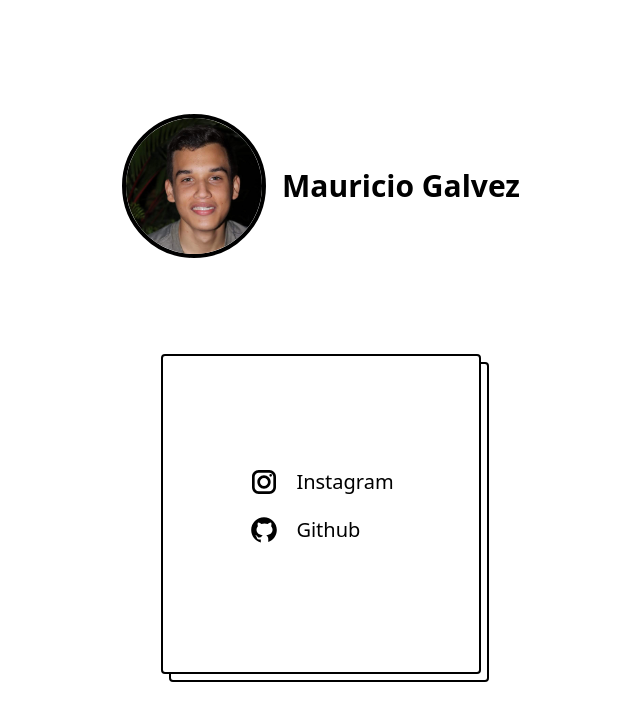
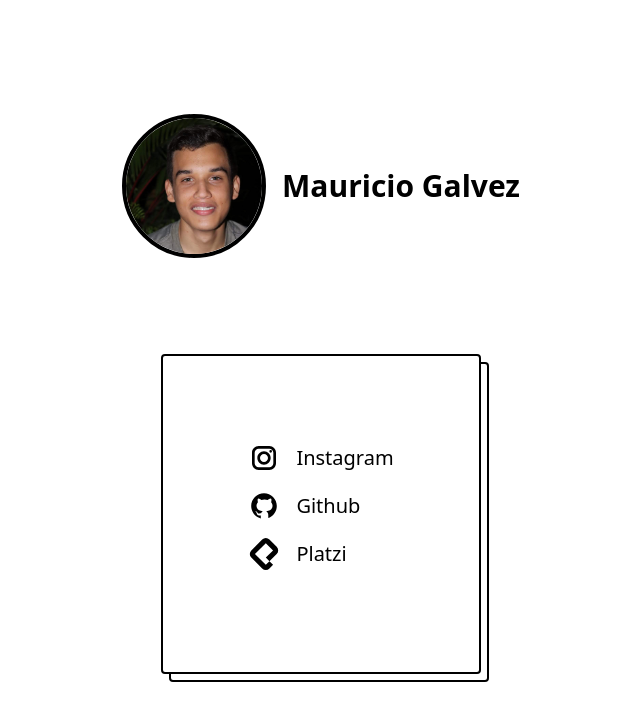
Before and after one commit to mau27galvez/mau27galvez.github.io, a plain HTML site: page index.html in a window 1280 px wide. Shown: the whole page, without its empty margins (319-959 px from the left). Drawn offline with nearby package versions, Linux system fonts and the light colour scheme.

Commit message:
adding platzi profile

```diff
--- a/index.html
+++ b/index.html
@@ -45,6 +45,17 @@
                             Github
                         </a>
                     </li>
+                    <li class="flex items-center text-xl mb-4">
+                        <a href="https://platzi.com/@him122/" class="flex items-center text-xl">
+                            <span class="h-8 w-8 mr-4">
+                                <svg xmlns="http://www.w3.org/2000/svg" viewBox="0 0 24 24">
+                                    <path d="M10.64 1.127L2.485 9.282a3.842 3.842 0 0 0 0 5.436l8.155 8.155a3.842 3.842 0 0 0 5.436 0l2.72-2.718l-2.72-2.718l-2.718 2.718L5.203 12l8.155-8.155l5.437 5.437l-5.437 5.436l2.718 2.72L21.513 12a3.842 3.842 0 0 0 0-5.437l-5.448-5.436a3.828 3.828 0 0 0-5.425 0z" fill="#000000"/>
+                                </svg>
+                            </span>
+
+                            Platzi
+                        </a>
+                    </li>
                 </ul>
             </main>
 
```
